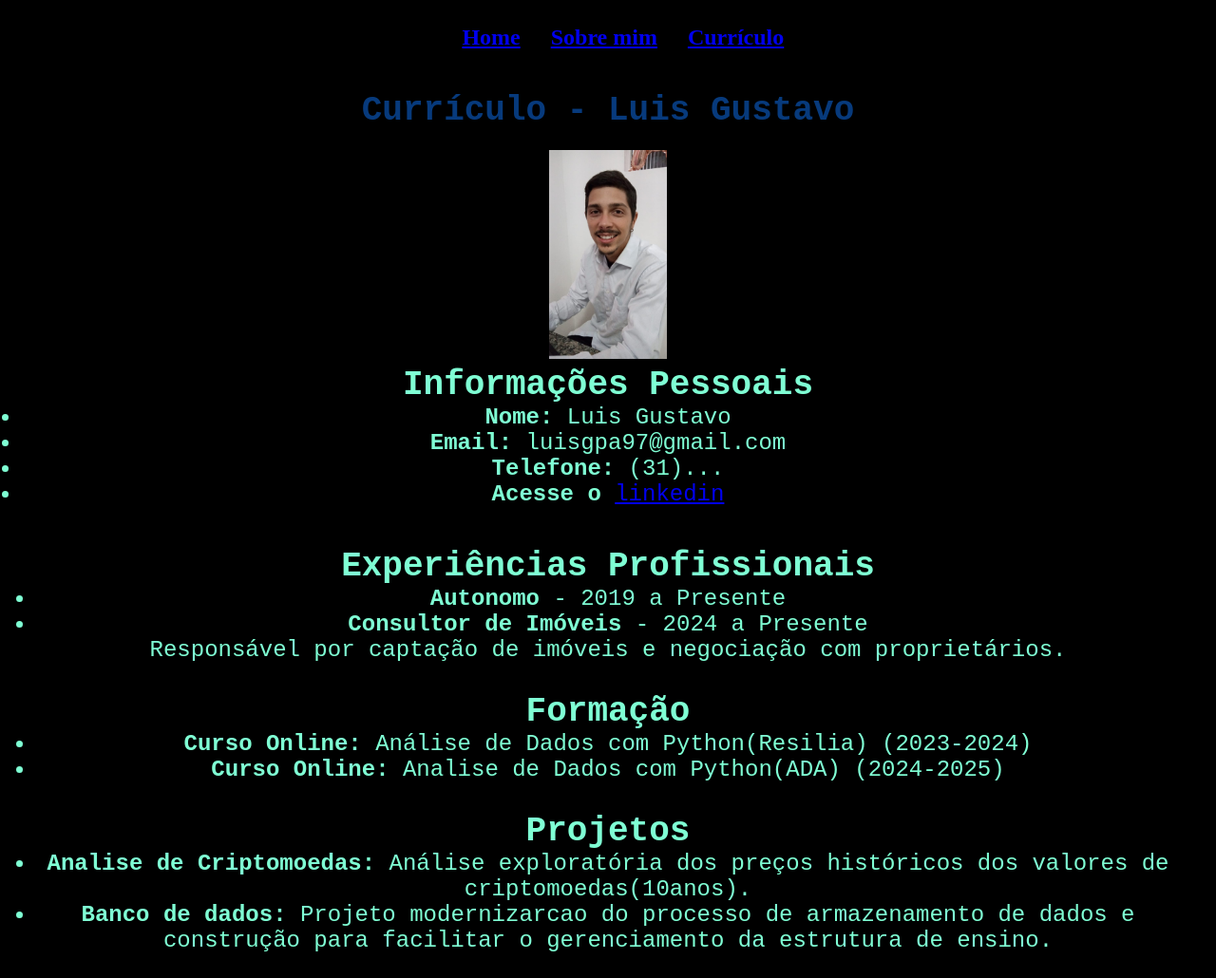
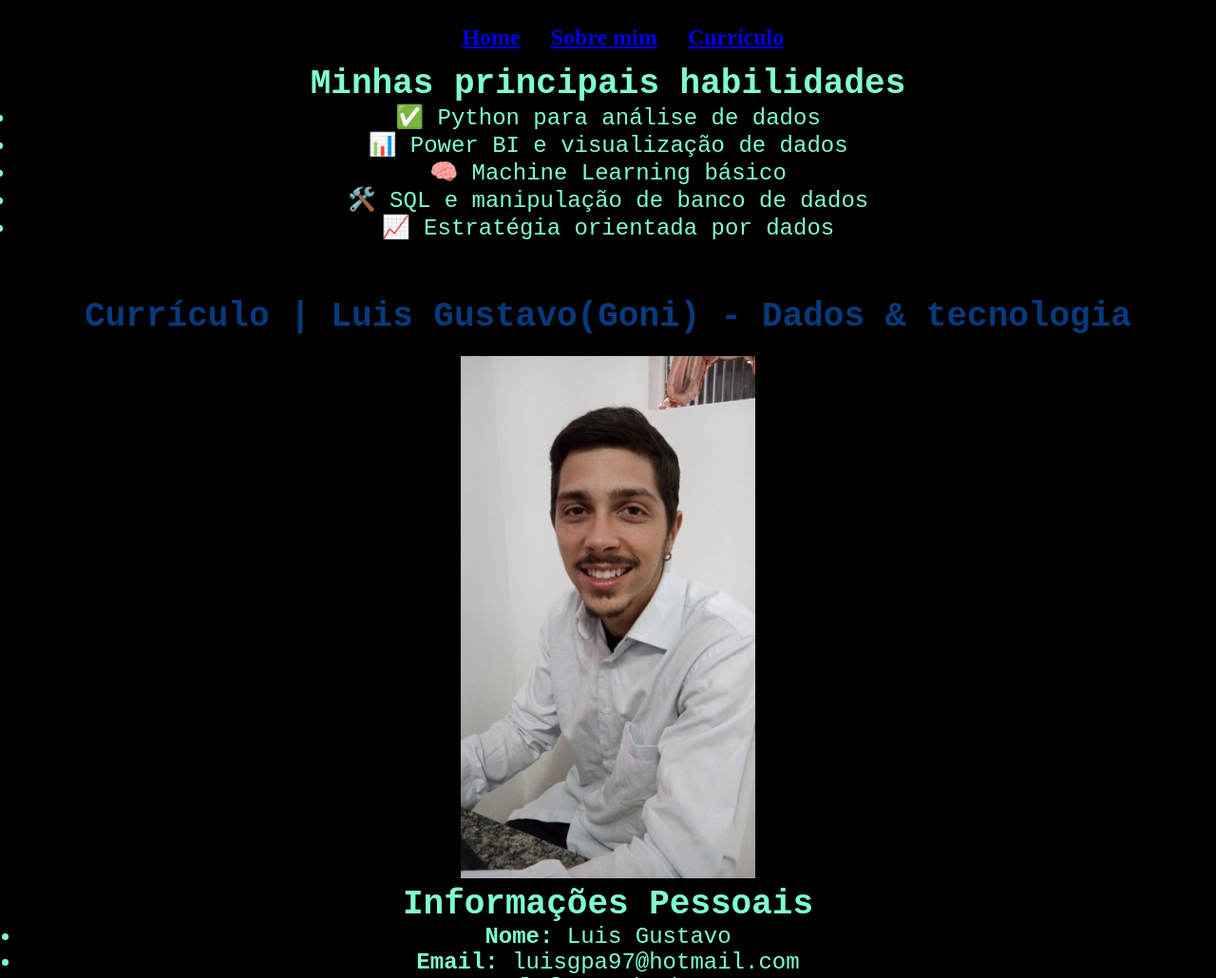
Before and after one commit to luisgoni/Pagina_sobre, a plain HTML site: page Sobre_Exp.html in a window 1280 px wide. Shown: the top 1030 px of the page at 95% size. Drawn offline with Linux system fonts and the light colour scheme.

Commit message:
Atualizando
Atualizando curriculo e pagina.

```diff
--- a/Sitepropio/stylo/style.css
+++ b/Sitepropio/stylo/style.css
@@ -52,7 +52,7 @@ body {
 }
 
 .Titulo-destaque {
-    color: rgb(0, 17, 255);
+    color: rgb(0, 247, 255);
 }
 /* Esse e o main da pagina  */
 .apresentacao{
@@ -219,6 +219,16 @@ body {
 
 
 }
+.habilidades__curriculo{
+    gap: 32px;
+    padding: 15.5px ;
+    color: aquamarine;
+    font-size: 1.5rem;
+    font-family: 'Courier New', Courier, monospace;
+    font-weight: 250;
+    text-align: center;
+
+}
 
 /* Responsividade */
 @media (max-width: 1200px) {
--- a/Sobre_Exp.html
+++ b/Sobre_Exp.html
@@ -18,16 +18,26 @@
         </section>
         </nav>
     </header>
+    <section class="habilidades__curriculo">
+    <h2>Minhas principais habilidades</h2>
+    <ul>
+        <li>✅ Python para análise de dados</li>
+        <li>📊 Power BI e visualização de dados</li>
+        <li>🧠 Machine Learning básico</li>
+        <li>🛠️ SQL e manipulação de banco de dados</li>
+        <li>📈 Estratégia orientada por dados</li>
+    </ul>
+    </section>
 
     <main>
         <section class="curriculo">
-            <h1 class="Titulo__2">Currículo - Luis Gustavo</h1>
-            <img class="apresenta__imagem"src="Sitepropio/Assets-aula2-curso3-html-e-css-main/Assets-aula2-curso3-html-e-css-main/assets/Imagemfotoluis.jpg" alt="Foto de Luis Gustavo" class="curriculo__foto" width="10%">
+            <h1 class="Titulo__2">Currículo | Luis Gustavo(Goni) - Dados & tecnologia</h1>
+            <img class="apresenta__imagem"src="Sitepropio/Assets-aula2-curso3-html-e-css-main/Assets-aula2-curso3-html-e-css-main/assets/Imagemfotoluis.jpg" alt="Foto de Luis Gustavo" class="curriculo__foto" width="25%">
             <section class="Informacoe__">
             <h2>Informações Pessoais</h2>
             <ul>
                 <li><strong>Nome:</strong> Luis Gustavo</li>
-                <li><strong>Email:</strong> luisgpa97@gmail.com</li>
+                <li><strong>Email:</strong> luisgpa97@hotmail.com</li>
                 <li><strong>Telefone:</strong> (31)... </li>
                 <li><strong>Acesse o </strong> <a href="https://www.linkedin.com/in/luisgoni-amaral/">linkedin</a></li>
             </section>
@@ -49,6 +59,7 @@
             <ul>
                 <li><strong>Curso Online:</strong> Análise de Dados com Python(Resilia) (2023-2024)</li>
                 <li><strong>Curso Online:</strong> Analise de Dados com Python(ADA) (2024-2025)</li>
+                <li><strong>Curso Online:</strong> ONE Tech Foundation - Data Science.(2025-2025)</li>
             </section>
             </ul>
             <section class="Projetos">
@@ -60,13 +71,17 @@
                 <li>
                     <strong>Banco de dados:</strong> Projeto modernizarcao do processo de armazenamento de dados e construção para facilitar o gerenciamento da estrutura de ensino.
                 </li>
+                 <li>
+                    <strong>Projeto Transfer Learning - Cats vs Dogs 🐱🐶:</strong> Este projeto utiliza Transfer Learning com a arquitetura MobileNetV2 para (classificar) imagens de gatos e cachorros usando o dataset Cats vs Dogs do TensorFlow Datasets.
+                </li>
             </section>
             </ul>
         </section>
     </main>
 
-    <footer class="rodape">
-        Desenvolvido por Luis Gustavo!!!
-    </footer>
+   <footer class="rodapes">
+  <p>Desenvolvido por <strong>Luis Gustavo(Goni)</strong> | © 2025</p>
+</footer>
+
 </body>
 </html>
```
Also changed, not shown: curriculo.html (+5 -5 lines), index.html (+11 -6 lines), 2 other files.
